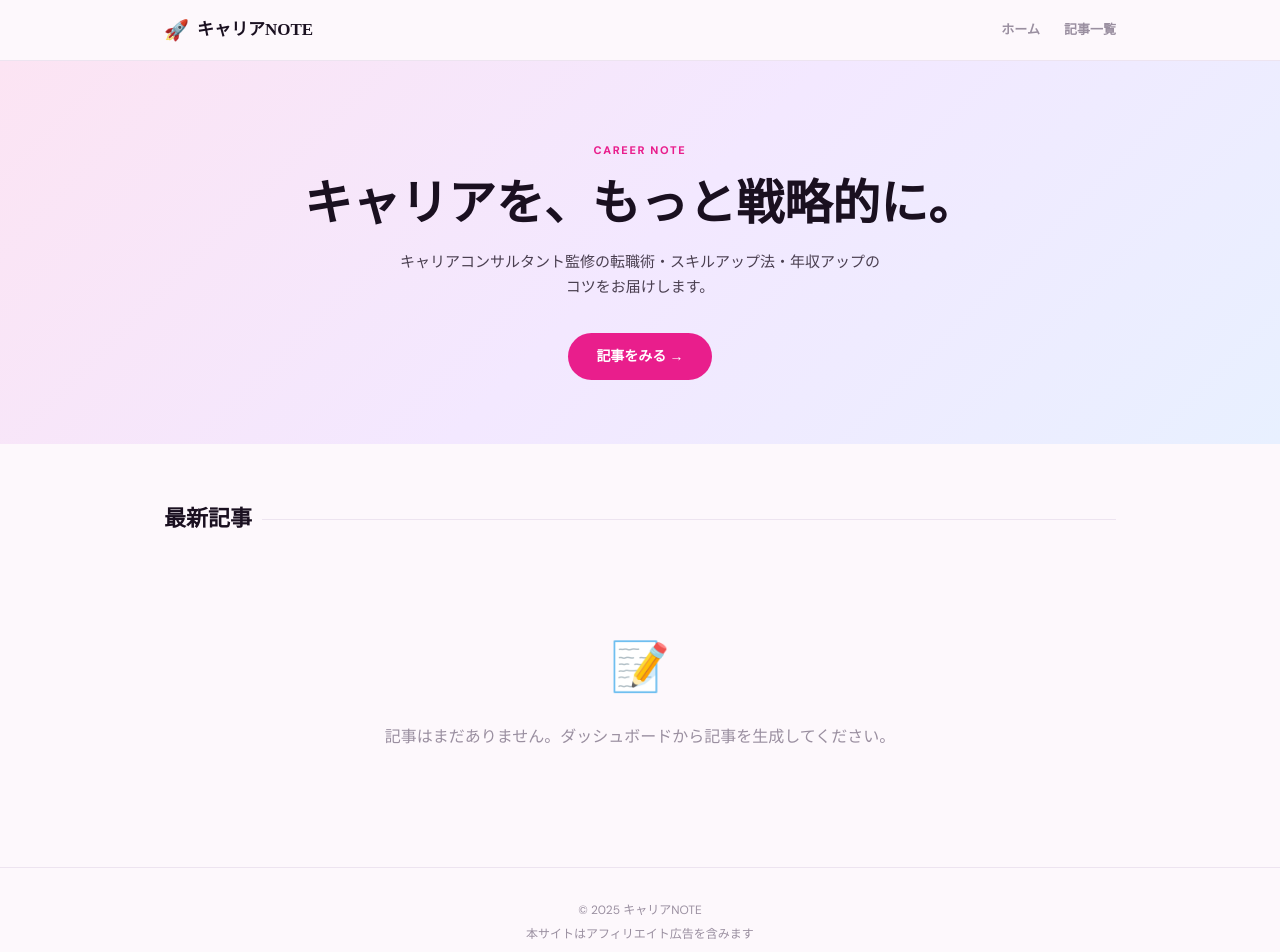
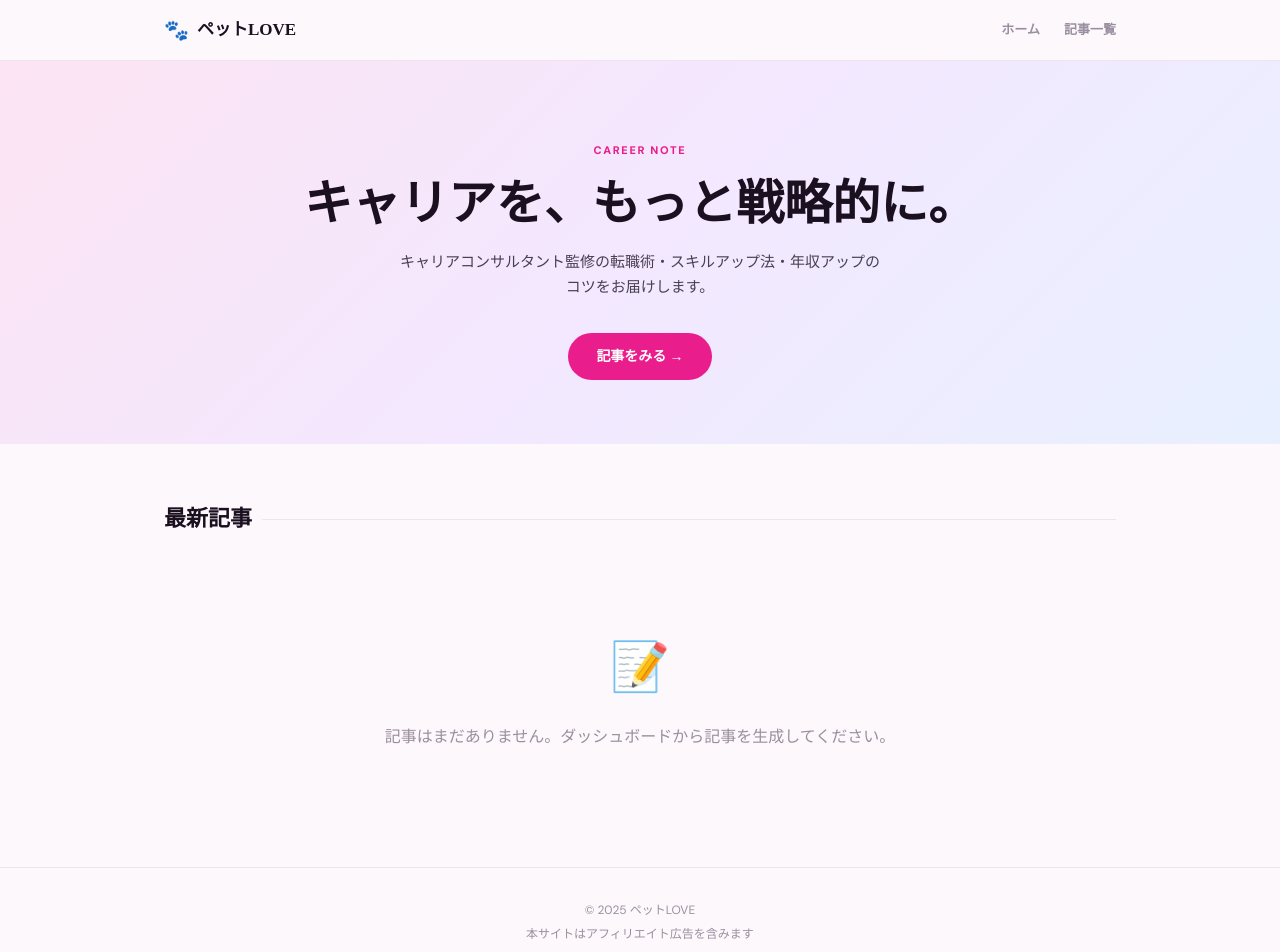
Before and after one commit to okuwabara07-gif/pet-love-jp, a Next.js app: page / in a window 1280 px wide. Shown: the top 952 px of the page. Built offline with nearby package versions, Linux system fonts and the light colour scheme.

Commit message:
fix: update content for ペットLOVE

```diff
--- a/app/layout.tsx
+++ b/app/layout.tsx
@@ -2,8 +2,8 @@ import type { Metadata } from 'next';
 import './globals.css';
 
 export const metadata: Metadata = {
-  title: { default: 'キャリアNOTE', template: '%s | キャリアNOTE' },
-  description: '転職・スキルアップ・キャリア設計に役立つ情報を発信',
+  title: { default: 'ペットLOVE', template: '%s | ペットLOVE' },
+  description: '犬・猫をはじめペットの健康・グッズ・しつけ情報を発信',
 };
 
 export default function RootLayout({ children }: { children: React.ReactNode }) {
@@ -18,8 +18,8 @@ export default function RootLayout({ children }: { children: React.ReactNode })
         <header className="site-header">
           <div className="header-inner">
             <a href="/" className="site-logo">
-              <span className="logo-mark">🚀</span>
-              <span className="logo-text">キャリアNOTE</span>
+              <span className="logo-mark">🐾</span>
+              <span className="logo-text">ペットLOVE</span>
             </a>
             <nav className="site-nav">
               <a href="/">ホーム</a>
@@ -30,7 +30,7 @@ export default function RootLayout({ children }: { children: React.ReactNode })
         <main>{children}</main>
         <footer className="site-footer">
           <div className="footer-inner">
-            <p>© 2025 キャリアNOTE</p>
+            <p>© 2025 ペットLOVE</p>
             <p className="footer-note">本サイトはアフィリエイト広告を含みます</p>
           </div>
         </footer>
```
